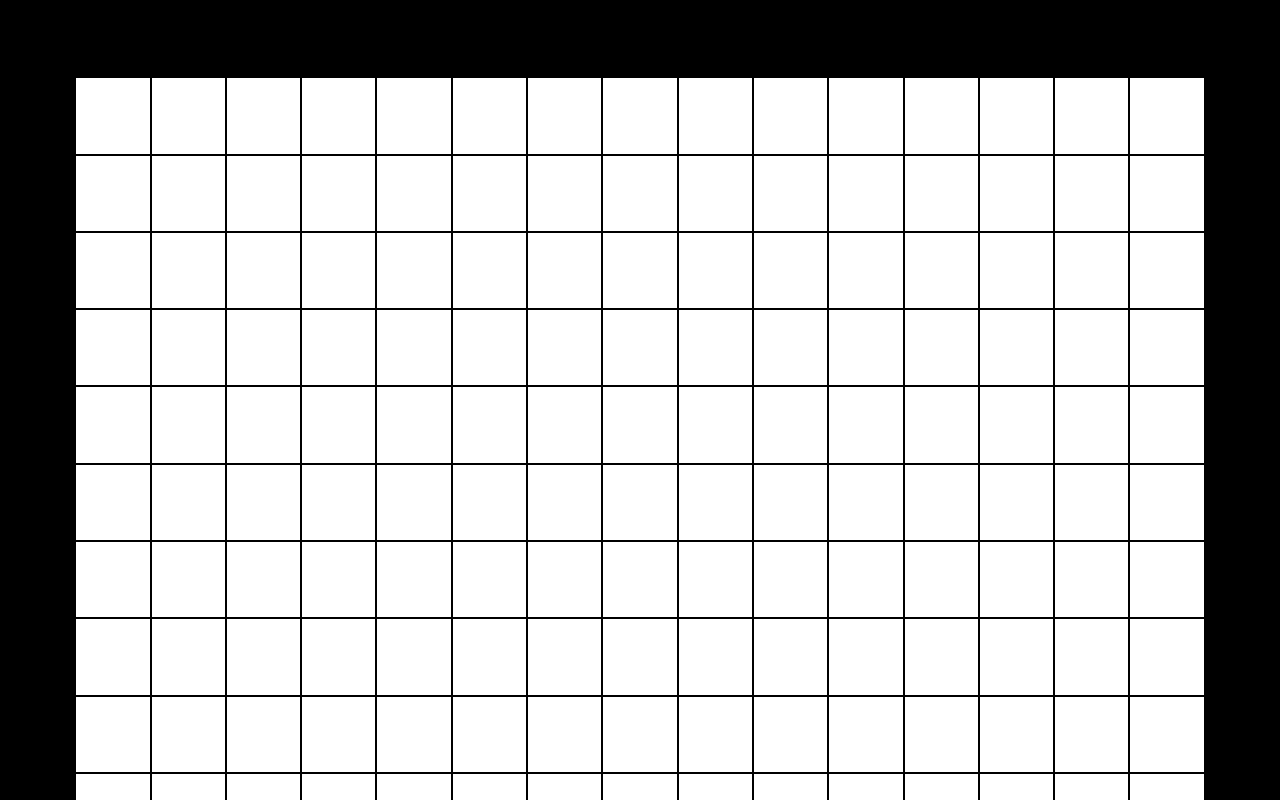
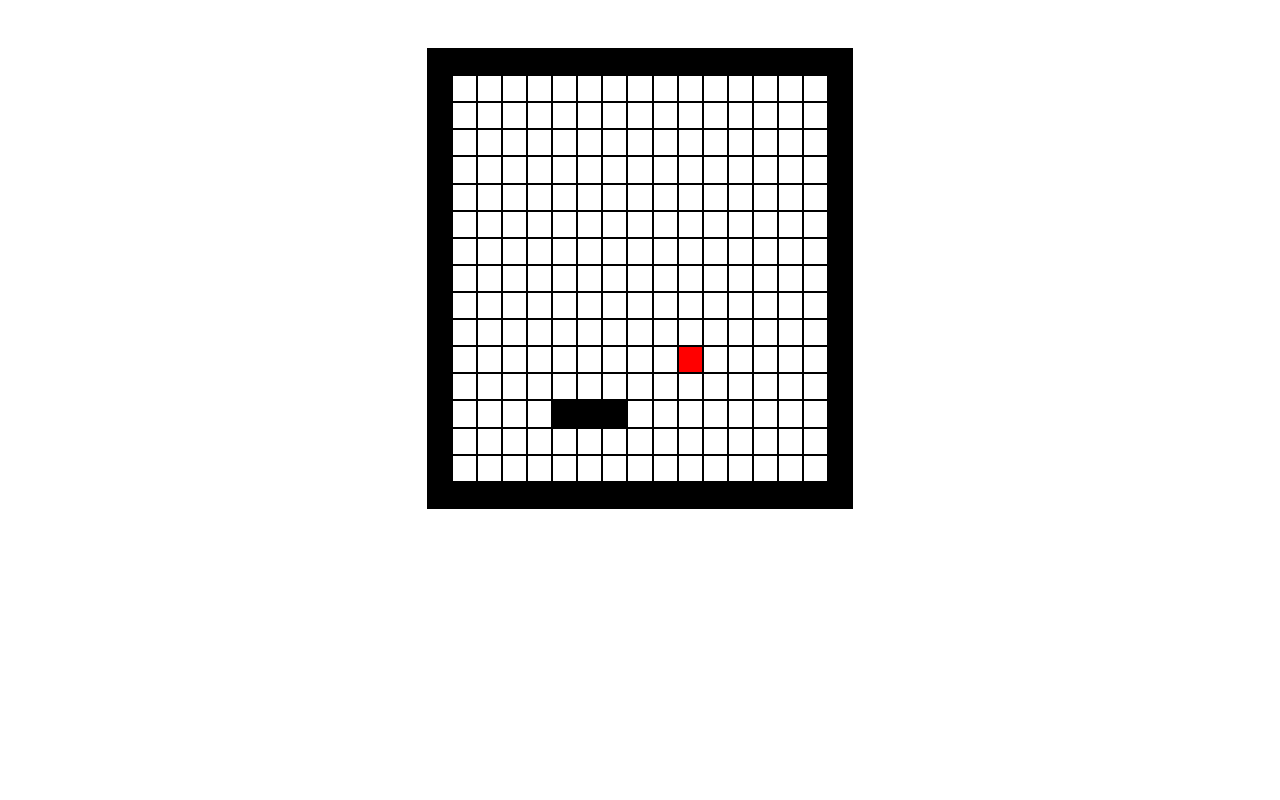
Before and after one commit to GayaYaron/snake, a React (Create React App) app: page / in a window 1280 px wide. Shown: the top 800 px of the page. Built offline with nearby package versions, Linux system fonts and the light colour scheme.

Commit message:
imported bootstrap and started sizing board

```diff
--- a/src/components/game.js
+++ b/src/components/game.js
@@ -1,12 +1,13 @@
 import { useState } from "react";
 import { Cell } from "./cell";
+import "../styles/game.css"
 
 export function Game(props) {
     const [snakeCells, setSnakeCells] = useState([226,227,228]);
     const [foodCell, setFoodCell] = useState(197);
 
     const cols = 17;
-    const rows = 22;
+    const rows = 17;
     const boardSize = cols*rows;
 
     const createCells = () => {
--- a/src/index.js
+++ b/src/index.js
@@ -1,3 +1,4 @@
+import 'bootstrap/dist/css/bootstrap.min.css';
 import React from 'react';
 import ReactDOM from 'react-dom';
 import './index.css';
--- a/src/pages/gamePage.js
+++ b/src/pages/gamePage.js
@@ -2,7 +2,7 @@ import { Game } from "../components/game";
 
 export function GamePage(props) {
     return (
-        <div className="col-12 col-md-8 col-lg-6">
+        <div className="no-scroll">
             <Game />
         </div>
     )
--- a/src/pages/generalPage.js
+++ b/src/pages/generalPage.js
@@ -2,9 +2,11 @@ import { Outlet } from 'react-router-dom';
 import { GamePage } from './gamePage';
 
 export function GeneralPage(props) {
-    return(
-        <div className='d-flex justify-content-center mt-20 w-100'>
-            <GamePage />
+    return (
+        <div className='d-flex justify-content-center mt-5 w-100'>
+            <div className="col-12 col-sm-8 col-md-6 col-lg-4">
+                <GamePage />
+            </div>
         </div>
     )
 }
--- a/src/styles/game.css
+++ b/src/styles/game.css
@@ -5,6 +5,7 @@
 
 .board {
     width: 100%;
+    max-width: 100vh;
     display: grid;
     grid-template-columns: auto auto auto auto auto auto auto auto auto auto auto auto auto auto auto auto auto;
 }
```
